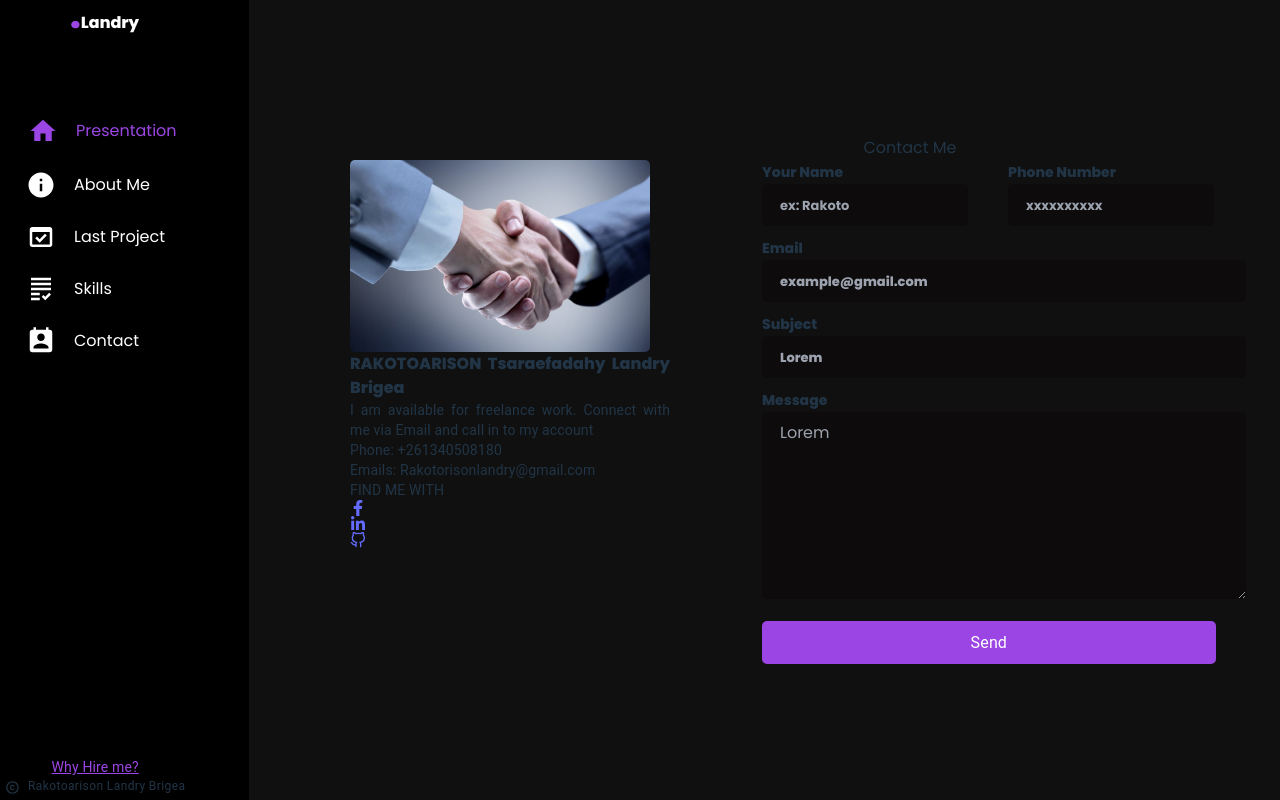
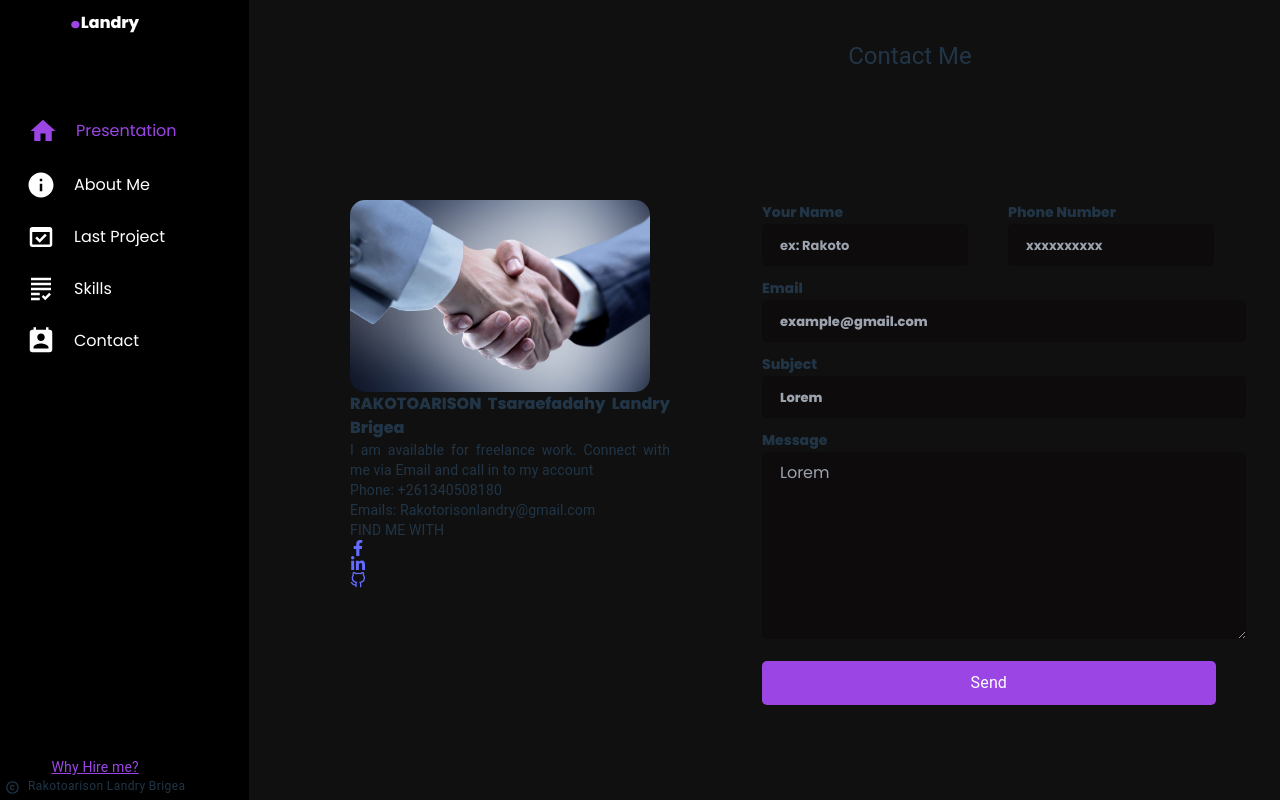
Before and after one commit to rakotoarisonlandry/Portfolio, a React (Vite) app: page /contact in a window 1280 px wide. Shown: the top 800 px of the page. Built offline with nearby package versions, Linux system fonts and the light colour scheme.

Commit message:
Current modif

```diff
--- a/src/pages/Contact/Contact.jsx
+++ b/src/pages/Contact/Contact.jsx
@@ -9,16 +9,16 @@ import { Link } from "react-router-dom";
 import respect from "../../../public/assets/img/92f66ceb28916af6e1aeb8d5e8054f3c-1000x640.jpg";
 function Contact() {
   return (
-    <Box className="ml-[350px] w-[140vh]">
+    <Box className="ml-[350px] h-[100vh] w-[140vh]">
       <Container className="text-center">
-        <Typography variant="H2" className="">
+        <Typography variant="h5" className="pb-32 pt-10 font-extrabold">
           Contact Me
         </Typography>
       </Container>
       <Box className="flex ">
         <Box className="w-[40vh] mr-48 text-justify">
           <Box className="rounded-[5px]">
-            <img src={respect} alt="" className="rounded-[5px]" width="300px" height="170px" />
+            <img src={respect} alt="" className="rounded-[15px]" width="300px" height="170px" />
           </Box>
           <Typography variant='Body1' className="font-extrabold">
             RAKOTOARISON Tsaraefadahy Landry Brigea
```
